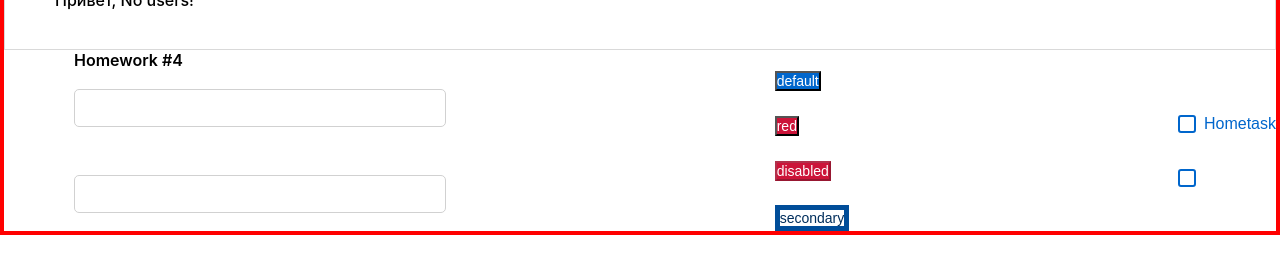
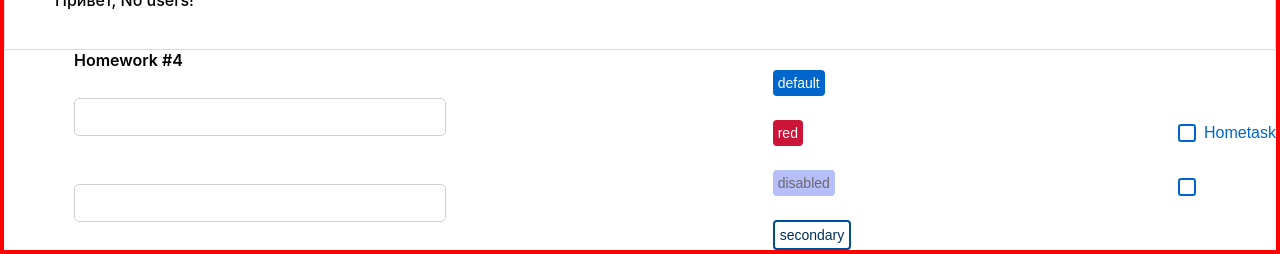
Before and after one commit to 0lgaP1/homework-front-main-TEST, a React (Create React App) app: page / in a window 1280 px wide. Shown: the part 754-1008 px from the top of the page. Built offline with nearby package versions, Linux system fonts and the light colour scheme.

Commit message:
Styles to btn

```diff
--- a/src/s2-homeworks/hw04/Stand.module.css
+++ b/src/s2-homeworks/hw04/Stand.module.css
@@ -15,6 +15,7 @@
     display: flex;
     flex-direction: column;
     gap: 24px;
+
 }
 
 .checkboxes {
--- a/src/s2-homeworks/hw04/common/c2-SuperButton/SuperButton.module.css
+++ b/src/s2-homeworks/hw04/common/c2-SuperButton/SuperButton.module.css
@@ -1,6 +1,9 @@
 .button {
     font-size: 14px;
     font-weight: normal;
+    border-radius: 4px;
+    border: none;
+    padding: 5px;
 }
 
 .disabled {
@@ -8,7 +11,7 @@
 }
 
 .secondary {
-    border: 5px solid #004D99;
+    border: 2px solid #004D99;
     color: #002E5C;
     background-color: #ffffff;
 }
@@ -48,4 +51,6 @@
 }
 
 .button:disabled {
+    background-color: rgba(32, 56, 238, 0.32);
+    color: dimgrey;
 }
--- a/src/s2-homeworks/hw08/HW8.tsx
+++ b/src/s2-homeworks/hw08/HW8.tsx
@@ -59,10 +59,10 @@ const HW8 = () => {
             <div className={s2.hw}>
                 <div className={s.container}>
                     <div className={s.buttonsContainer}>
-                        <SuperButton
+                        {/*<SuperButton
                             id={'hw8-button-up'}
                             onClick={sortUp}
-                            xType={currentSort === 'up' ? '' : 'secondary'}
+                            //xType={currentSort === 'up' ? '' : 'secondary'}
                         >
                             Sort up
                         </SuperButton>
@@ -79,7 +79,7 @@ const HW8 = () => {
                             xType={currentSort === '18' ? '' : 'secondary'}
                         >
                             Check 18+
-                        </SuperButton>
+                        </SuperButton>*/}
                     </div>
 
                     <table id={'hw8-users'} className={s.users}>
```
